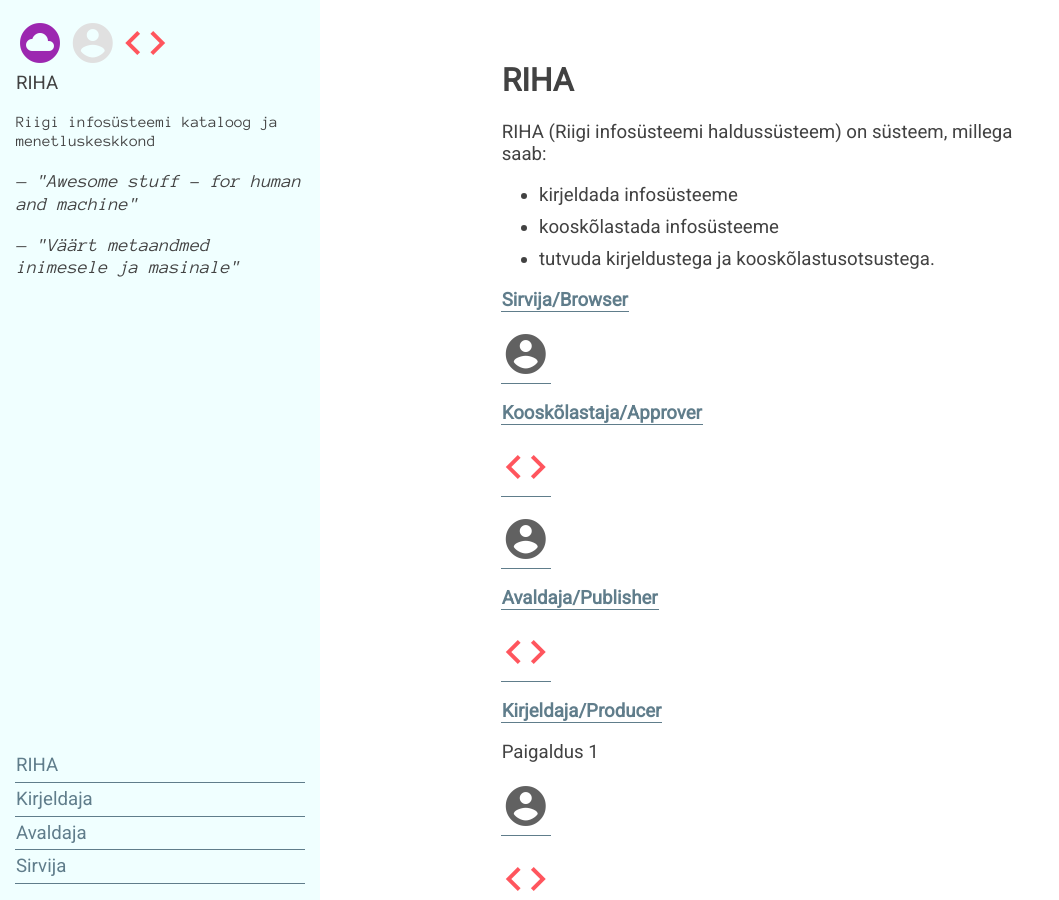
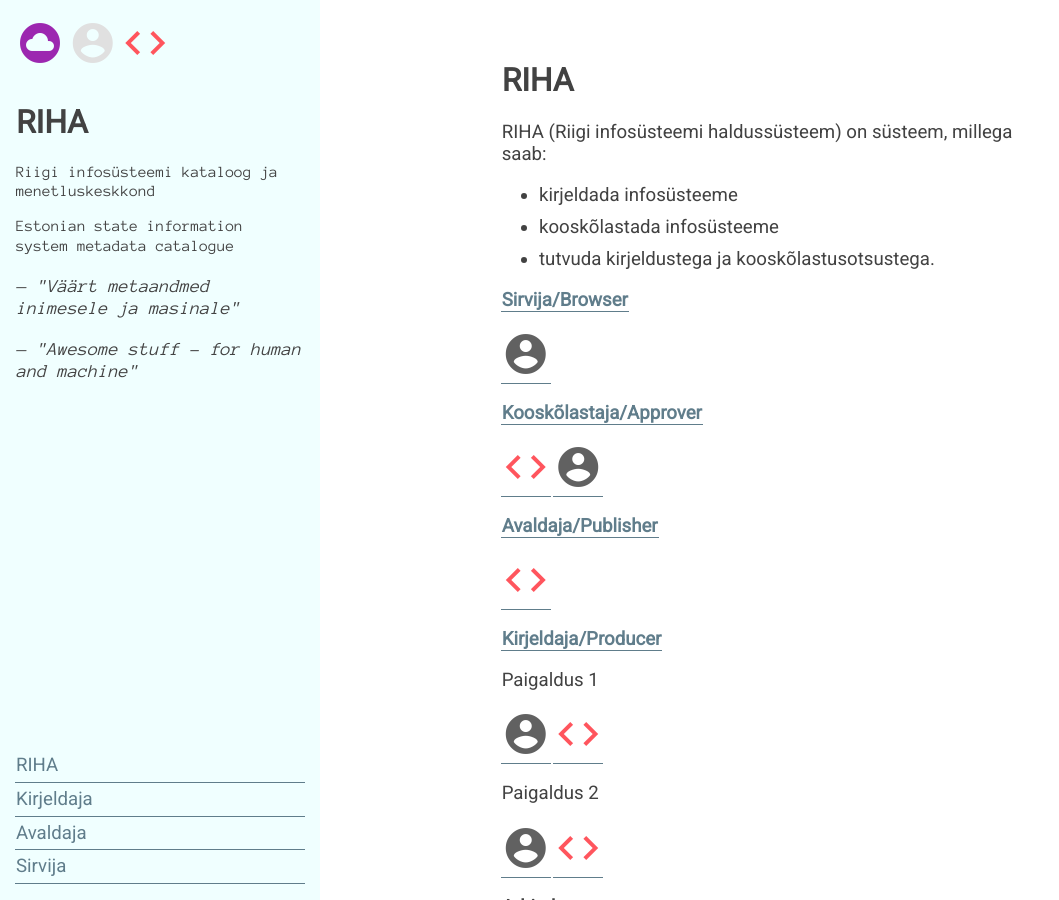
Before and after one commit to e-gov/RIHA-Index, a Jekyll site: the page built from index.md, in a window 1280 px wide and 900 px high. Shown: the whole window, without its empty margins (0-1059 px from the left). Built offline with Jekyll 4.4.1, drawn with Linux system fonts in a browser that asks for light colours.

Commit message:
kaheksas

```diff
--- a/_includes/Riba.html
+++ b/_includes/Riba.html
@@ -4,16 +4,19 @@
       <i class="material-icons ikoon" style='color: #9C27B0; font-size: 48px;'>cloud_circle</i>
       <i class="material-icons ikoon" style='color: #E0E0E0; font-size: 48px;'>account_circle</i>
       <i class="material-icons ikoon" style='color: #FF555D; font-size: 48px;'>code</i><br>
-      {{ site.title }}
     </p>
+    <h1>{{ site.title }}</h1>
     <p class='teine'>
       Riigi infosüsteemi kataloog ja menetluskeskkond
     </p>
-    <p class='Anon'>
-      <i>&mdash; "Awesome stuff - for human and machine"</i>
+    <p class='teine'>
+      Estonian state information system metadata catalogue
     </p>
     <p class='Anon'>
       <i>&mdash; "Väärt metaandmed inimesele ja masinale"</i>
+    </p>
+    <p class='Anon'>
+      <i>&mdash; "Awesome stuff - for human and machine"</i>
     </p>
   </div>
 
--- a/index.md
+++ b/index.md
@@ -15,31 +15,28 @@ RIHA (Riigi infosüsteemi haldussüsteem) on süsteem, millega saab:
 
 ## [Sirvija/Browser](Sirvija)
 
-<a href='http://ec2-35-160-53-79.us-west-2.compute.amazonaws.com:8082/'><i class="material-icons ikoon" style='color: #616161; font-size: 48px;'>account_circle</i></a>
+<a href='http://ec2-35-160-53-79.us-west-2.compute.amazonaws.com:8082/' style='text-decoration: none;'><i class="material-icons ikoon" style='color: #616161; font-size: 48px;'>account_circle</i></a>
 
 ## [Kooskõlastaja/Approver](Kooskolastaja)
 
-<a href='http://ec2-35-160-53-79.us-west-2.compute.amazonaws.com:8080/approvals'><i class="material-icons ikoon" style='color: #FF555D; font-size: 48px;'>code</i></a>
-
-<a href='http://ec2-35-160-53-79.us-west-2.compute.amazonaws.com:8080/'><i class="material-icons ikoon" style='color: #616161; font-size: 48px;'>account_circle</i></a>
+<a href='http://ec2-35-160-53-79.us-west-2.compute.amazonaws.com:8080/approvals' style='text-decoration: none;'><i class="material-icons ikoon" style='color: #FF555D; font-size: 48px;'>code</i></a>
+<a href='http://ec2-35-160-53-79.us-west-2.compute.amazonaws.com:8080/' style='text-decoration: none;'><i class="material-icons ikoon" style='color: #616161; font-size: 48px;'>account_circle</i></a>
 
 ## [Avaldaja/Publisher](Avaldaja)
 
-<a href='http://ec2-35-160-53-79.us-west-2.compute.amazonaws.com:8081/systems.json'><i class="material-icons ikoon" style='color: #FF555D; font-size: 48px;'>code</i></a>
+<a href='http://ec2-35-160-53-79.us-west-2.compute.amazonaws.com:8081/systems.json' style='text-decoration: none;'><i class="material-icons ikoon" style='color: #FF555D; font-size: 48px;'>code</i></a>
 
 ## [Kirjeldaja/Producer](Kirjeldaja)
 
 Paigaldus 1
 
-<a href='http://ec2-35-160-53-79.us-west-2.compute.amazonaws.com:8083'><i class="material-icons ikoon" style='color: #616161; font-size: 48px;'>account_circle</i></a>
-
-<a href='http://ec2-35-160-53-79.us-west-2.compute.amazonaws.com:8083/systems.json'><i class="material-icons ikoon" style='color: #FF555D; font-size: 48px;'>code</i></a>
+<a href='http://ec2-35-160-53-79.us-west-2.compute.amazonaws.com:8083' style='text-decoration: none;'><i class="material-icons ikoon" style='color: #616161; font-size: 48px;'>account_circle</i></a>
+<a href='http://ec2-35-160-53-79.us-west-2.compute.amazonaws.com:8083/systems.json' style='text-decoration: none;'><i class="material-icons ikoon" style='color: #FF555D; font-size: 48px;'>code</i></a>
 
 Paigaldus 2
 
-<a href='http://ec2-35-160-53-79.us-west-2.compute.amazonaws.com:8084'><i class="material-icons ikoon" style='color: #616161; font-size: 48px;'>account_circle</i></a>
-
-<a href='http://ec2-35-160-53-79.us-west-2.compute.amazonaws.com:8084/systems.json'><i class="material-icons ikoon" style='color: #FF555D; font-size: 48px;'>code</i></a>
+<a href='http://ec2-35-160-53-79.us-west-2.compute.amazonaws.com:8084' style='text-decoration: none;'><i class="material-icons ikoon" style='color: #616161; font-size: 48px;'>account_circle</i></a>
+<a href='http://ec2-35-160-53-79.us-west-2.compute.amazonaws.com:8084/systems.json' style='text-decoration: none;'><i class="material-icons ikoon" style='color: #FF555D; font-size: 48px;'>code</i></a>
 
 ## Arhitektuur
 
```
